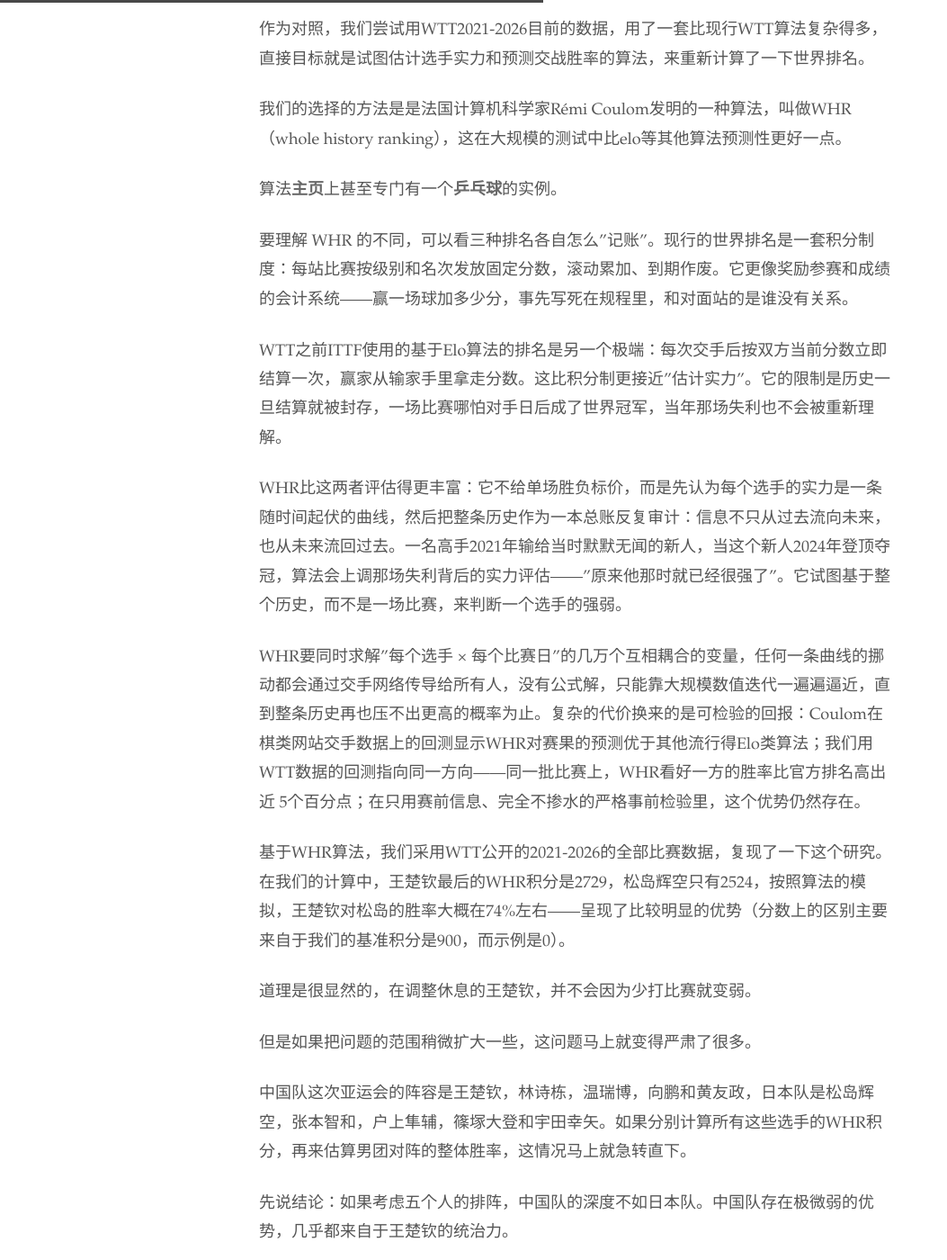
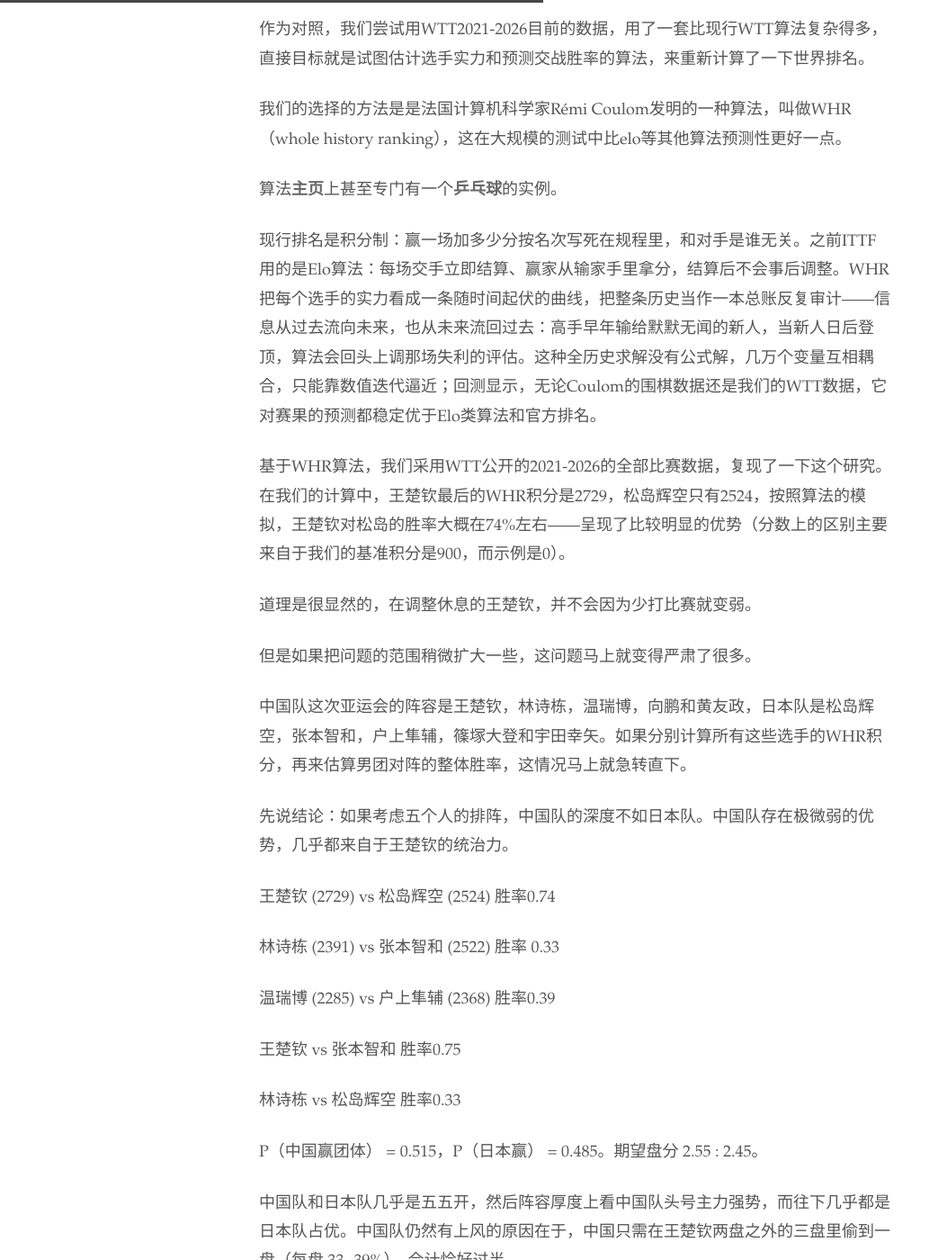
Before and after one commit to readandchedan/readandchedan.github.io, a Jekyll site: the page built from _posts/tabletennis/_posts/2026-09-22-world-ranking.md, in a window 1280 px wide and 1400 px high, scrolled down 989 px. Shown: the whole window at 90% size, without its empty margins (0-1053 px from the left). Built offline with Jekyll 4.4.1, drawn with Linux system fonts in a browser that asks for light colours.

Commit message:
new post

```diff
--- a/_posts/tabletennis/_posts/2026-09-22-world-ranking.md
+++ b/_posts/tabletennis/_posts/2026-09-22-world-ranking.md
@@ -23,14 +23,7 @@
 
 算法[主页](https://www.remi-coulom.fr/WHR/)上甚至专门有一个[乒乓球](https://tt.sx349.xyz/index.html)的实例。
 
-要理解 WHR 的不同，可以看三种排名各自怎么"记账"。现行的世界排名是一套积分制度：每站比赛按级别和名次发放固定分数，滚动累加、到期作废。它更像奖励参赛和成绩的会计系统——赢一场球加多少分，事先写死在规程里，和对面站的是谁没有关系。
-
-WTT之前ITTF使用的基于Elo算法的排名是另一个极端：每次交手后按双方当前分数立即结算一次，赢家从输家手里拿走分数。这比积分制更接近"估计实力"。它的限制是历史一旦结算就被封存，一场比赛哪怕对手日后成了世界冠军，当年那场失利也不会被重新理解。
-
-WHR比这两者评估得更丰富：它不给单场胜负标价，而是先认为每个选手的实力是一条随时间起伏的曲线，然后把整条历史作为一本总账反复审计：信息不只从过去流向未来，也从未来流回过去。一名高手2021年输给当时默默无闻的新人，当这个新人2024年登顶夺冠，算法会上调那场失利背后的实力评估——"原来他那时就已经很强了"。它试图基于整个历史，而不是一场比赛，来判断一个选手的强弱。
-
-WHR要同时求解"每个选手 × 每个比赛日"的几万个互相耦合的变量，任何一条曲线的挪动都会通过交手网络传导给所有人，没有公式解，只能靠大规模数值迭代一遍遍逼近，直到整条历史再也压不出更高的概率为止。复杂的代价换来的是可检验的回报：Coulom在棋类网站交手数据上的回测显示WHR对赛果的预测优于其他流行得Elo类算法；我们用WTT数据的回测指向同一方向——同一批比赛上，WHR看好一方的胜率比官方排名高出近 5个百分点；在只用赛前信息、完全不掺水的严格事前检验里，这个优势仍然存在。
-
+现行排名是积分制：赢一场加多少分按名次写死在规程里，和对手是谁无关。之前ITTF用的是Elo算法：每场交手立即结算、赢家从输家手里拿分，结算后不会事后调整。WHR把每个选手的实力看成一条随时间起伏的曲线，把整条历史当作一本总账反复审计——信息从过去流向未来，也从未来流回过去：高手早年输给默默无闻的新人，当新人日后登顶，算法会回头上调那场失利的评估。这种全历史求解没有公式解，几万个变量互相耦合，只能靠数值迭代逼近；回测显示，无论Coulom的围棋数据还是我们的WTT数据，它对赛果的预测都稳定优于Elo类算法和官方排名。
 
 基于WHR算法，我们采用WTT公开的2021-2026的全部比赛数据，复现了一下这个研究。在我们的计算中，王楚钦最后的WHR积分是2729，松岛辉空只有2524，按照算法的模拟，王楚钦对松岛的胜率大概在74%左右——呈现了比较明显的优势（分数上的区别主要来自于我们的基准积分是900，而示例是0）。
 
```
